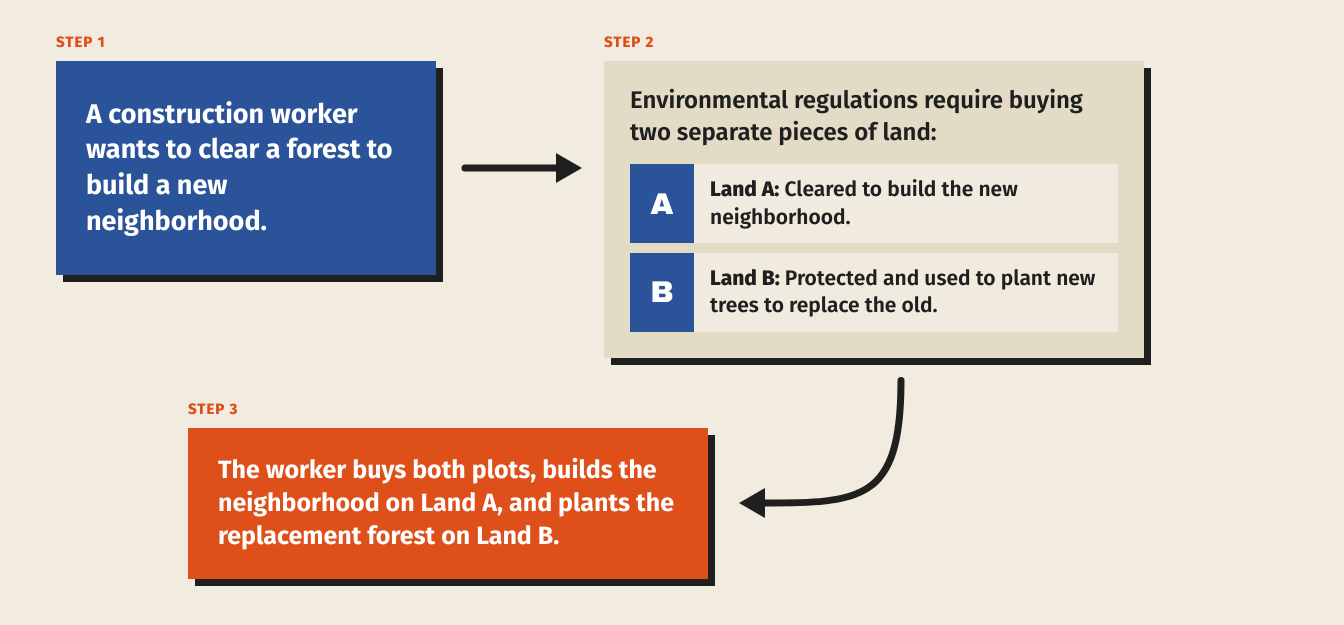
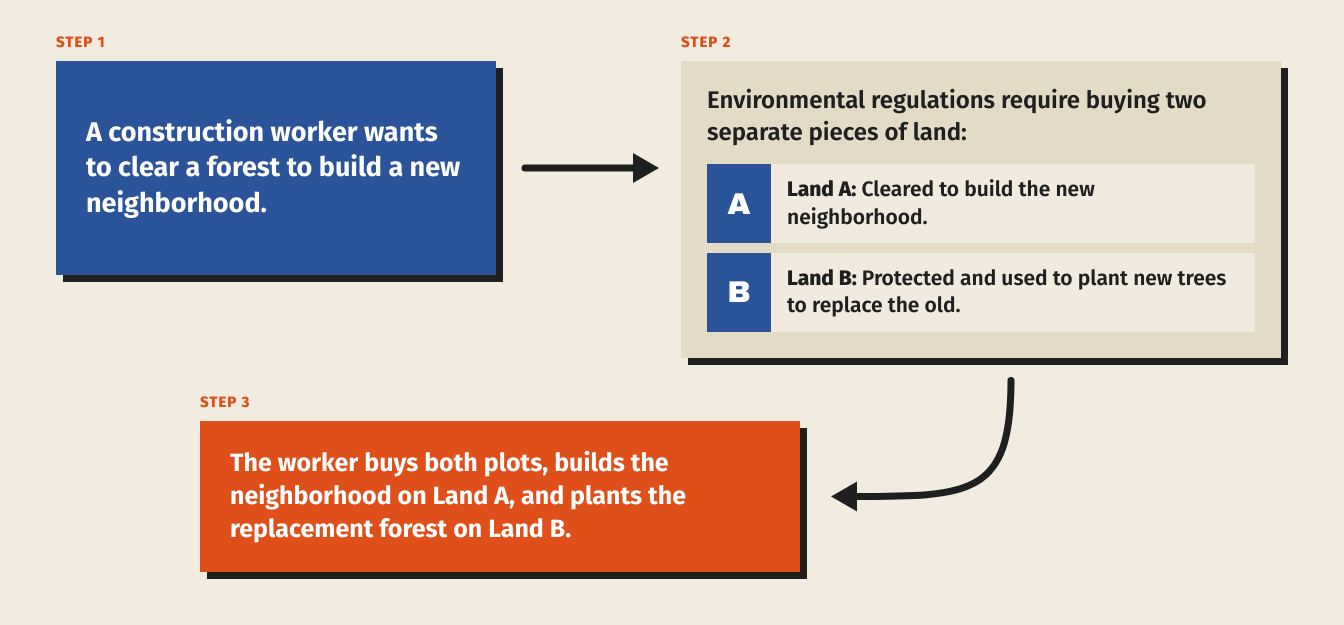
Before and after one commit to omarsyed4/wise-academy-robotics, a plain HTML site: page docs/boards/solution-2-flowchart.html in a window 1280 px wide. Shown: the part 125-750 px from the top of the page, 1344 px wide, since content can reach past the window. Drawn offline with Linux system fonts and the light colour scheme.

Commit message:
Solution 2 flowchart: printable 11.5 x 6.5 in PDF
Widened the layout to the 11.5 x 6.5 in landscape page so it fills the
sheet instead of shrinking, and added a one-page PDF at that size with
the cream background printed. The PNG is re-exported at the same shape.

Co-Authored-By: Claude Opus 5.5 <noreply@anthropic.com>
Claude-Session: https://claude.ai/code/session_01MDD2y7gWbphP6yiUMiSdyZ

```diff
--- a/docs/boards/solution-2-flowchart.html
+++ b/docs/boards/solution-2-flowchart.html
@@ -5,8 +5,10 @@
 <title>Solution 2 Flowchart</title>
 <!-- Mohamed's Solution 2 flowchart, redrawn in the Innovation trifold's colours and fonts.
      Colours were sampled from the trifold photo in his engineering notebook.
-     To re-export: open in Playwright at a 1200px-wide viewport, deviceScaleFactor 2, wait for
-     body[data-ready], then screenshot the page. Output: solution-2-flowchart.png beside this file. -->
+     Laid out for an 11.5 x 6.5 in landscape page (1344 x 756 here, scaled to fit when printed).
+     To re-export, open it in Playwright with a 1344 x 756 viewport and wait for body[data-ready]:
+     PNG  = screenshot at deviceScaleFactor 2 -> solution-2-flowchart.png
+     PDF  = page.pdf({width:'11.5in', height:'6.5in', scale:0.8214, printBackground:true}) -> .pdf -->
 <link rel="stylesheet" href="https://fonts.googleapis.com/css2?family=Archivo+Black&family=Fira+Sans:wght@500;600;700;800&display=swap">
 <style>
   :root{
@@ -17,9 +19,10 @@
     --orange:#DF4F1A;  /* DEFORESTATION, Solution 2, the Defeat key */
     --ink:#1F1F1F;     /* FIGHTING, body text, key shadows */
   }
-  *{box-sizing:border-box;margin:0}
+  @page{size:11.5in 6.5in;margin:0}
+  *{box-sizing:border-box;margin:0;-webkit-print-color-adjust:exact;print-color-adjust:exact}
   html,body{background:var(--cream)}
-  body{width:1200px;height:760px;position:relative;overflow:hidden;
+  body{width:1344px;height:756px;position:relative;overflow:hidden;
        font-family:"Fira Sans",sans-serif;color:var(--ink)}
   .label{position:absolute;left:56px;top:44px;font:700 17px/1 "Fira Sans",sans-serif;
          letter-spacing:.04em;color:var(--orange);text-transform:uppercase}
@@ -29,17 +32,17 @@
         color:var(--orange);text-transform:uppercase}
   .box{position:absolute;box-shadow:7px 7px 0 var(--ink);padding:26px 30px}
   .box p{font:600 25px/1.32 "Fira Sans",sans-serif}
-  #b1{left:56px;top:186px;width:380px;height:214px;background:var(--blue);color:#fff;
+  #b1{left:56px;top:186px;width:440px;height:214px;background:var(--blue);color:#fff;
       display:flex;align-items:center}
   #b1 p{font-weight:700;font-size:27px}
-  #b2{left:604px;top:186px;width:540px;background:var(--tan);padding:24px 26px 26px}
+  #b2{left:681px;top:186px;width:600px;background:var(--tan);padding:24px 26px 26px}
   #b2 > p{font-size:24px;margin-bottom:16px}
   .land{display:flex;background:var(--row);margin-top:10px;min-height:76px}
   .land b.k{flex:0 0 64px;background:var(--blue);color:#fff;display:flex;align-items:center;
             justify-content:center;font:400 30px/1 "Archivo Black",sans-serif}
   .land span{padding:12px 16px;font:600 21px/1.3 "Fira Sans",sans-serif;align-self:center}
   .land span strong{font-weight:800}
-  #b3{left:188px;top:540px;width:520px;background:var(--orange);color:#fff}
+  #b3{left:200px;top:540px;width:600px;background:var(--orange);color:#fff}
   #b3 p{font-weight:700;font-size:25px}
   svg{position:absolute;inset:0;pointer-events:none;overflow:visible}
 </style>
@@ -51,31 +54,30 @@
   <div class="step" style="left:56px;top:160px">Step 1</div>
   <div class="box" id="b1"><p>A construction worker wants to clear a forest to build a new neighborhood.</p></div>
 
-  <div class="step" style="left:604px;top:160px">Step 2</div>
+  <div class="step" style="left:681px;top:160px">Step 2</div>
   <div class="box" id="b2">
     <p>Environmental regulations require buying two separate pieces of land:</p>
     <div class="land"><b class="k">A</b><span><strong>Land A:</strong> Cleared to build the new neighborhood.</span></div>
     <div class="land"><b class="k">B</b><span><strong>Land B:</strong> Protected and used to plant new trees to replace the old.</span></div>
   </div>
 
-  <div class="step" id="s3" style="left:188px">Step 3</div>
+  <div class="step" id="s3" style="left:200px">Step 3</div>
   <div class="box" id="b3"><p>The worker buys both plots, builds the neighborhood on Land A, and plants the replacement forest on Land B.</p></div>
 
-  <svg id="arrows" width="1200" height="760"></svg>
+  <svg id="arrows" width="1344" height="756"></svg>
 
 <script>
   // Arrows are placed from the boxes' real positions once the fonts have loaded.
   document.fonts.ready.then(() => {
     const r = id => document.getElementById(id).getBoundingClientRect();
     const b1 = r('b1'), b2 = r('b2'), b3 = r('b3');
-    // Step 3 sits under the bottom of Step 2 so the curve has room.
-    const top3 = Math.max(b2.bottom + 70, 540);
+    // Step 3 sits on the bottom margin (52px, like the top), never closer than 60px to Step 2.
+    const h3 = r('b3').height;
+    const top3 = Math.max(756 - 52 - 7 - h3, b2.bottom + 60);
     document.getElementById('b3').style.top = top3 + 'px';
     document.getElementById('s3').style.top = (top3 - 26) + 'px';
     const n3 = r('b3');
-    document.body.style.height = Math.ceil(n3.bottom + 7 + 48) + 'px';
     const svg = document.getElementById('arrows');
-    svg.setAttribute('height', Math.ceil(n3.bottom + 60));
     const ink = '#1F1F1F', w = 7;
     const head = (x, y, ang) => {            // filled triangle pointing along ang (radians)
       const L = 26, W = 15;
```
Also changed, not shown: docs/boards/solution-2-flowchart.png, 1 other file.
